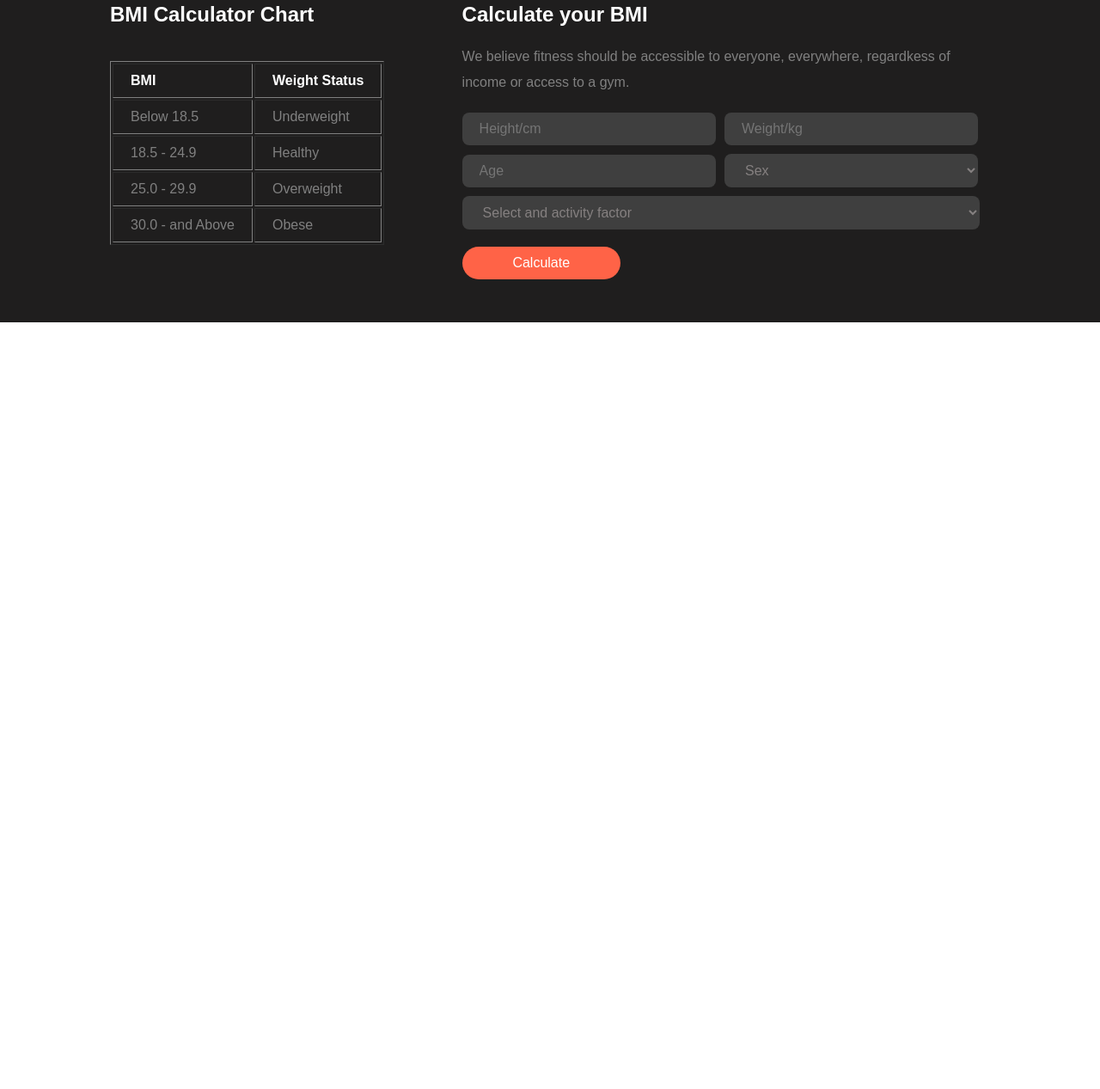
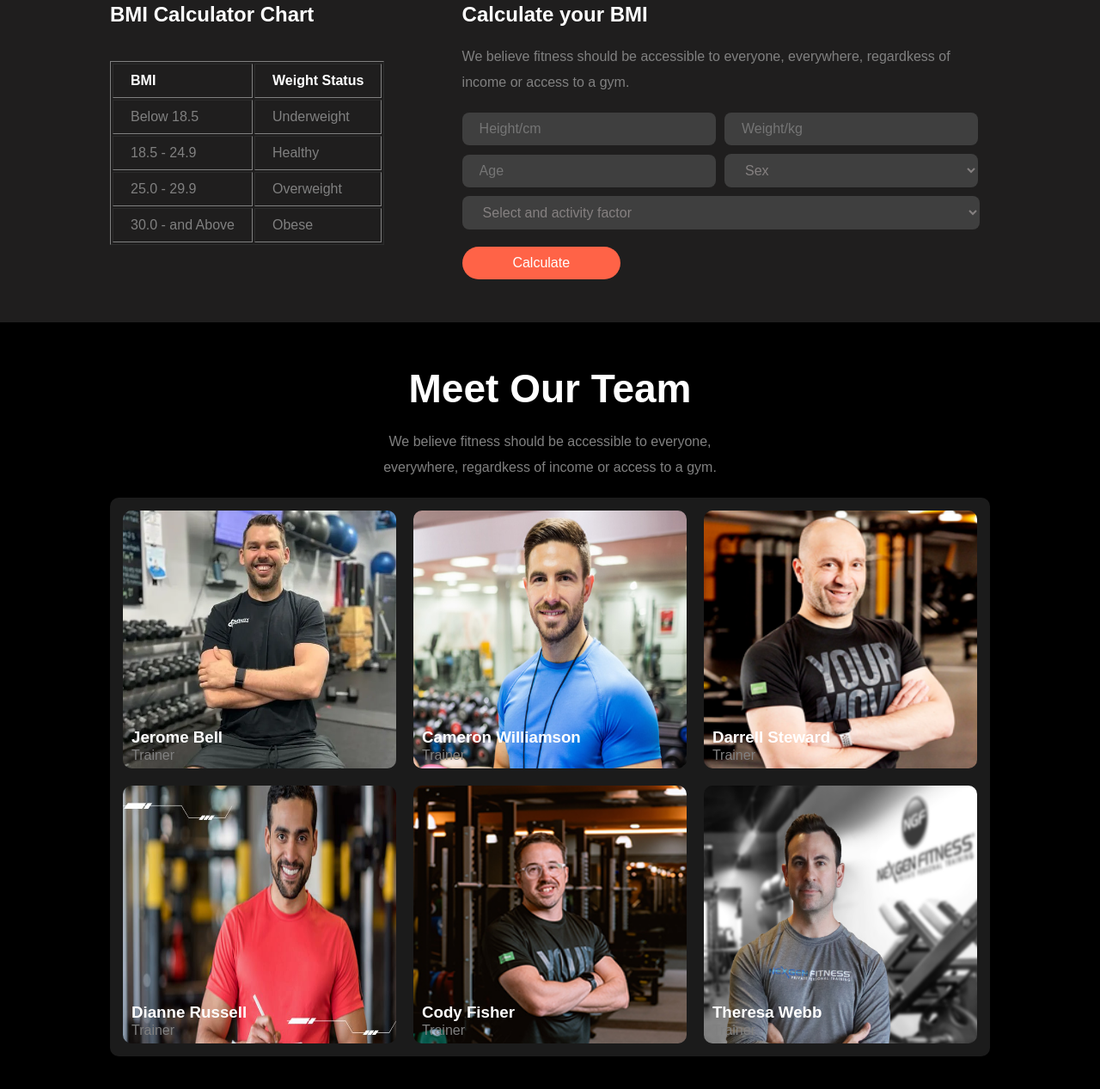
Before and after one commit to mostafiz72/Assignment_02, a plain HTML site: page index.html in a window 1280 px wide. Shown: the part 2778-4045 px from the top of the page at 86% size. Before the commit the page ends 3153 px from the top, so only its background shows below. Drawn offline with Linux system fonts and the light colour scheme.

Commit message:
added the meeting section

```diff
--- a/index.html
+++ b/index.html
@@ -219,5 +219,65 @@
         </div>
     </div>
 
+    <!-- meeting seciton start here now -->
+    <!-- meeting seciton start here now -->
+
+    <section class="meeting">
+        <div class="container">
+            <h2>Meet Our Team</h2>
+            <p>We believe fitness should be accessible to everyone,
+               everywhere, regardkess of income or access to a gym.
+            </p>
+            <div class="team-box">
+                <div class="all-team-member">
+                    <div class="single-box">
+                       <img src="images/trainer1.png" alt="trainer-image">
+                       <div class="single-box-desc">
+                        <h3>Jerome Bell</h3>
+                        <p>Trainer</p>
+                       </div>
+                    </div>
+                    <div class="single-box">
+                       <img src="images/trainer2.png" alt="trainer-image">
+                       <div class="single-box-desc">
+                        <h3>Cameron Williamson</h3>
+                        <p>Trainer</p>
+                       </div>
+                    </div>
+                    <div class="single-box">
+                       <img src="images/trainer3.png" alt="trainer-image">
+                       <div class="single-box-desc">
+                        <h3>Darrell Steward</h3>
+                        <p>Trainer</p>
+                       </div>
+                    </div>
+                </div>
+                <div class="all-team-member">
+                    <div class="single-box">
+                       <img src="images/trainer4.png" alt="trainer-image">
+                       <div class="single-box-desc">
+                        <h3>Dianne Russell</h3>
+                        <p>Trainer</p>
+                       </div>
+                    </div>
+                    <div class="single-box">
+                       <img src="images/trainer5.png" alt="trainer-image">
+                       <div class="single-box-desc">
+                        <h3>Cody Fisher</h3>
+                        <p>Trainer</p>
+                       </div>
+                    </div>
+                    <div class="single-box">
+                       <img src="images/trainer6.png" alt="trainer-image">
+                       <div class="single-box-desc">
+                        <h3>Theresa Webb</h3>
+                        <p>Trainer</p>
+                       </div>
+                    </div>
+                </div>
+            </div>
+        </div>
+    </section>
+
 </body>
 </html>
--- a/style.css
+++ b/style.css
@@ -467,7 +467,7 @@ nav ul li a{
     color: var(--desc-color);
     font-size: var(--desc-size);
     padding: 20px 0px;
-    width: 80%;
+    width: 55%;
     line-height: 30px;
 }
 
@@ -551,3 +551,73 @@ nav ul li a{
     width: 30%;
     margin: 20px 0px;
 }
+
+/* meeting seciton start here now */
+/* meeting seciton start here now */
+
+.meeting{
+    background-color: var(--main-bg-color);
+    padding: 50px 0px;
+}
+
+.meeting h2{
+    font-size: var(--title-size);
+    color: white;;
+    text-align: center;
+}
+
+.meeting p{
+    font-size: var(--desc-size);
+    color: var(--desc-color);
+    text-align: center;
+    width: 40%;
+    line-height: 30px;
+    margin: auto;
+    padding: 20px 0px;
+}
+
+.team-box{
+    background-color: #1b1b1b;
+    border-radius: 10px;
+    padding: 15px;
+}
+
+.all-team-member{
+    display: flex;
+    justify-content: space-between;
+    align-items: center;
+}
+
+.all-team-member:first-child{
+    margin-bottom: 20px;
+}
+
+.single-box{
+    width: 32%;
+    height: 300px;
+    position: relative;
+}
+
+.single-box img{
+    width: 100%;
+    height: 100%;
+    border-radius: 10px;
+}
+
+.single-box-desc{
+    width: 100%;
+    position: absolute;
+    bottom: 15px;
+    left: 10px;
+}
+
+.single-box-desc h3{
+    color: white;
+    padding: 10px 0px;
+}
+.single-box-desc p{
+    text-align: left;
+    padding: 0;
+    margin: 0;
+    line-height: 0px;
+}
```
